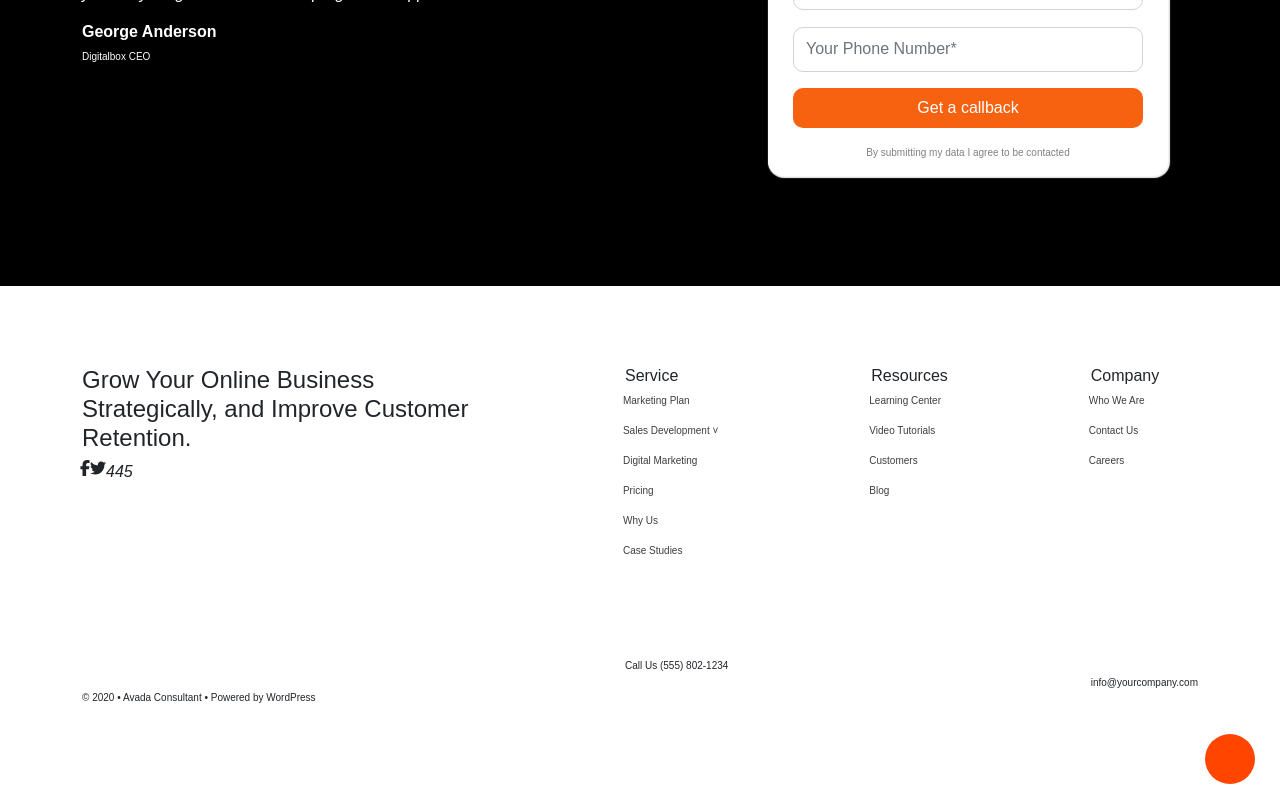
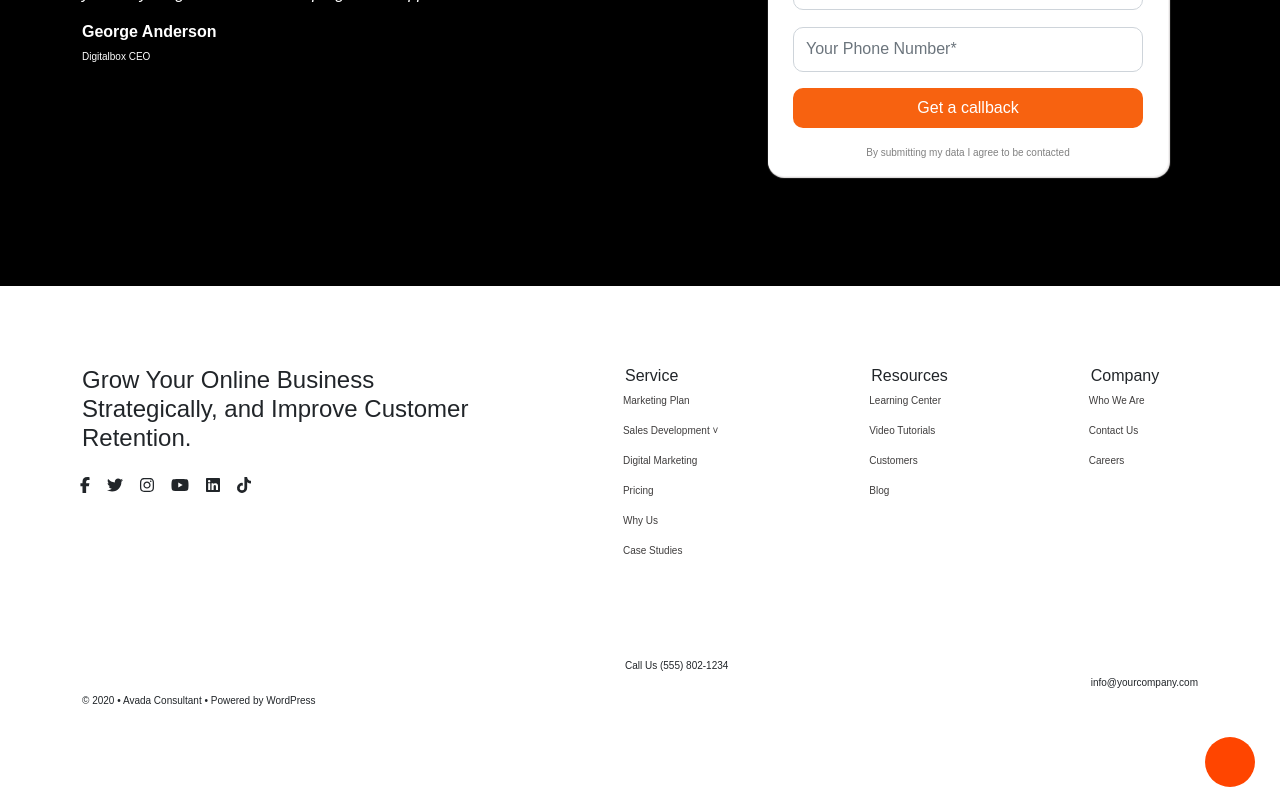
Before and after one commit to Martino888/proj-html-vuejs, a Vue app: page / in a window 1280 px wide. Shown: the part 6977-7777 px from the top of the page. Built offline with nearby package versions, Linux system fonts and the light colour scheme.

Commit message:
inserimento icon social mancante ciclo for icone

```diff
--- a/src/components/FooterAvada.vue
+++ b/src/components/FooterAvada.vue
@@ -8,12 +8,13 @@
                 </h4>
             </div>
             <div class="logosm">
-                <ul class="icons d-flex">
-                    <li><font-awesome-icon icon="fa-brands fa-facebook-f"/></li>
-                    <li><font-awesome-icon icon="fa-brands fa-twitter" /></li>
-                    <li><i class="fa-brands fa-youtube">4</i></li>
-                    <li><i class="fa-brands fa-instagram">4</i></li>
-                    <li><i class="fa-brands fa-instagram">5</i></li>
+                <ul class=" d-flex">
+                    <li class="icons"><font-awesome-icon icon="fa-brands fa-facebook-f"/></li>
+                    <li class="icons"><font-awesome-icon icon="fa-brands fa-twitter" /></li>
+                    <li class="icons"><font-awesome-icon icon="fa-brands fa-instagram" /></li>
+                    <li class="icons"><font-awesome-icon icon="fa-brands fa-youtube" /></li>
+                    <li class="icons"><font-awesome-icon icon="fa-brands fa-linkedin" /></li>
+                    <li class="icons"><font-awesome-icon icon="fa-brands fa-tiktok" /></li>
                 </ul>
                 <p class="p1">© 2020 • Avada Consultant • Powered by WordPress</p>
             </div>
@@ -141,11 +142,15 @@ p {
 }
 
 .p1{
-    margin-top: 191px;
+    margin-top: 200px;
 }
 
 .p2{
     margin-top: 207px;
+}
+
+.icons{
+    margin:17px 17px 0 0px;
 }
 
 .icon{
--- a/src/main.js
+++ b/src/main.js
@@ -8,11 +8,16 @@ import { library } from '@fortawesome/fontawesome-svg-core'
 import { faArrowLeftLong } from '@fortawesome/free-solid-svg-icons'
 import { faFacebookF } from '@fortawesome/free-brands-svg-icons'
 import { faTwitter } from '@fortawesome/free-brands-svg-icons'
+import { faInstagram } from '@fortawesome/free-brands-svg-icons'
+import { faYoutube } from '@fortawesome/free-brands-svg-icons'
+import {faLinkedin } from '@fortawesome/free-brands-svg-icons'
+import { faTiktok } from '@fortawesome/free-brands-svg-icons'
+
 /* import font awesome icon component */
 import { FontAwesomeIcon } from '@fortawesome/vue-fontawesome'
 
 /* add icons to the library */
-library.add(faArrowLeftLong, faFacebookF, faTwitter)
+library.add(faArrowLeftLong, faFacebookF, faTwitter, faInstagram, faYoutube, faLinkedin, faTiktok)
 
 /* add font awesome icon component */
 Vue.component('font-awesome-icon', FontAwesomeIcon)
```
